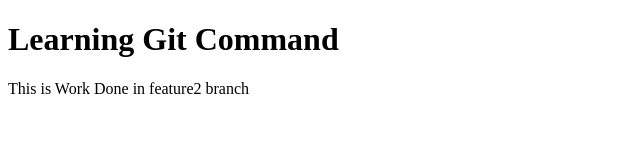
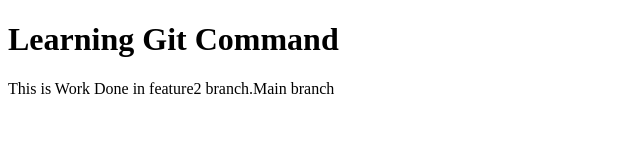
Before and after one commit to rishi8959/another_one, a plain HTML site: page index.html in a window 1280 px wide. Shown: the whole page, without its empty margins (0-640 px from the left). Drawn offline with Linux system fonts and the light colour scheme.

Commit message:
added main branch

```diff
--- a/index.html
+++ b/index.html
@@ -7,6 +7,6 @@
 </head>
 <body>
     <h1>Learning Git Command</h1>
-    <p>This is Work Done in feature2 branch</p>
+    <p>This is Work Done in feature2 branch.Main branch</p>
 </body>
 </html>
```
